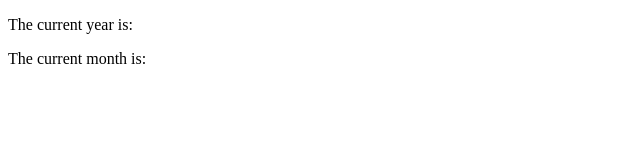
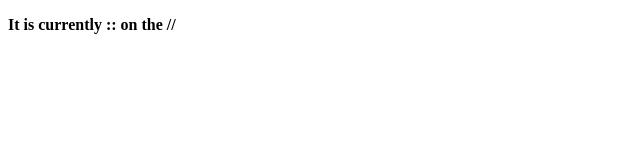
Before and after one commit to jamielavender/current-time, a plain HTML site: page index.html in a window 1280 px wide. Shown: the whole page, without its empty margins (0-640 px from the left). Drawn offline with Linux system fonts and the light colour scheme.

Commit message:
v1.1
basic working prototype

```diff
--- a/index.html
+++ b/index.html
@@ -2,7 +2,7 @@
 <html lang="en-AU">
     <head>
         <title>Current Time</title>
-        <meta charset="uft-8" />
+        <meta charset="utf-8" />
         <meta name="author" content="Jamie Lavender" />
         <meta name="description" content="placeholder" />
 
@@ -12,8 +12,8 @@
 
     <body>
 
-        <p>The current year is: <span id="yearText"></span></p>
-        <p>The current month is: <span id="monthText"></span></p>
+        <p><b>It is currently <span id="hourText"></span>:<span id="minuteText"></span>:<span id="secondText"></span> on the <span id="dayText"></span>/<span id="monthText"></span>/<span id="yearText"></span></b></p>
+
 
         <script src="script.js" type="text/javascript"></script>
     </body>
```
